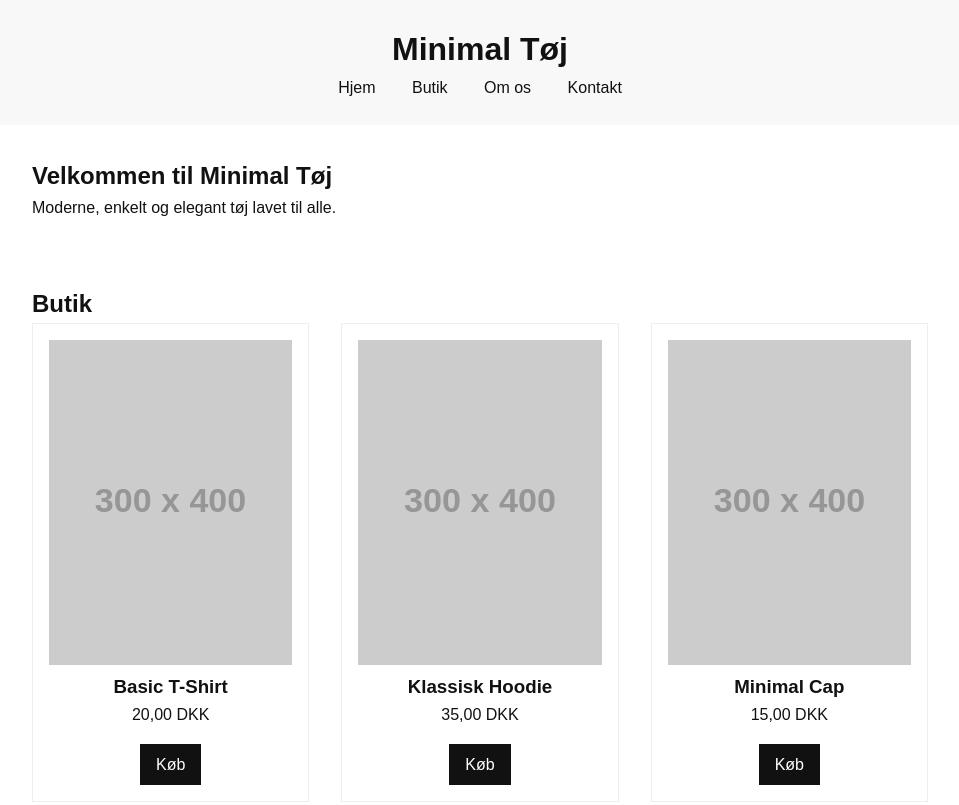
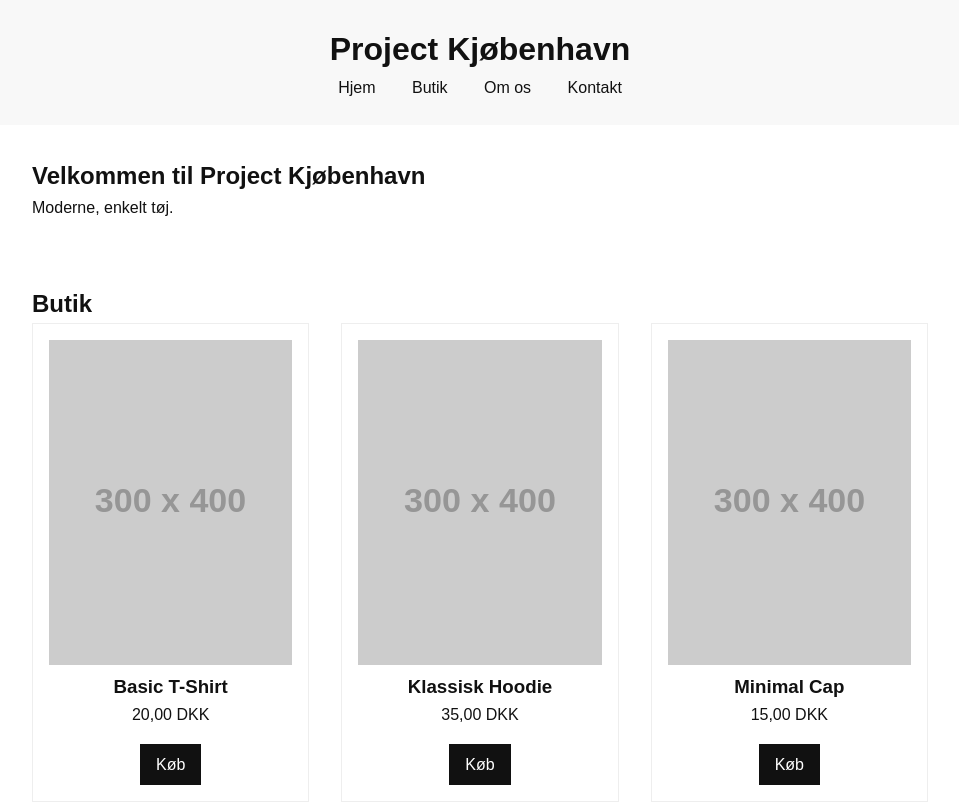
Before and after one commit to mirceamihai2010/project-copenhagen, a plain HTML site: page index.html in a window 1280 px wide. Shown: the top 805 px of the page, without its empty margins (160-1119 px from the left). Drawn offline with Linux system fonts and the light colour scheme; placeholder pictures from the web are drawn by us.

Commit message:
Update index.html

```diff
--- a/index.html
+++ b/index.html
@@ -3,7 +3,7 @@
 <head>
   <meta charset="UTF-8" />
   <meta name="viewport" content="width=device-width, initial-scale=1.0" />
-  <title>Minimal Tøjbutik</title>
+  <title>Project Kjøbenhavn</title>
   <style>
     * { box-sizing: border-box; margin: 0; padding: 0; }
     body { font-family: sans-serif; background: #fff; color: #111; line-height: 1.6; }
@@ -18,7 +18,7 @@
 </head>
 <body>
   <header>
-    <h1>Minimal Tøj</h1>
+    <h1>Project Kjøbenhavn</h1>
     <nav>
       <a href="#home">Hjem</a>
       <a href="#shop">Butik</a>
@@ -28,8 +28,8 @@
   </header>
 
   <section id="home" class="container">
-    <h2>Velkommen til Minimal Tøj</h2>
-    <p>Moderne, enkelt og elegant tøj lavet til alle.</p>
+    <h2>Velkommen til Project Kjøbenhavn</h2>
+    <p>Moderne, enkelt tøj.</p>
   </section>
 
   <section id="shop" class="container">
```
